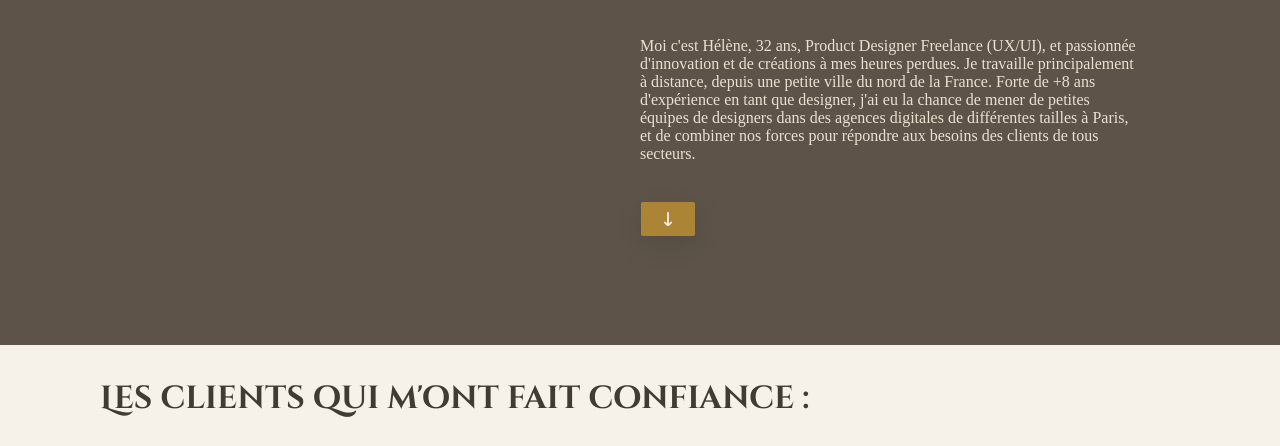
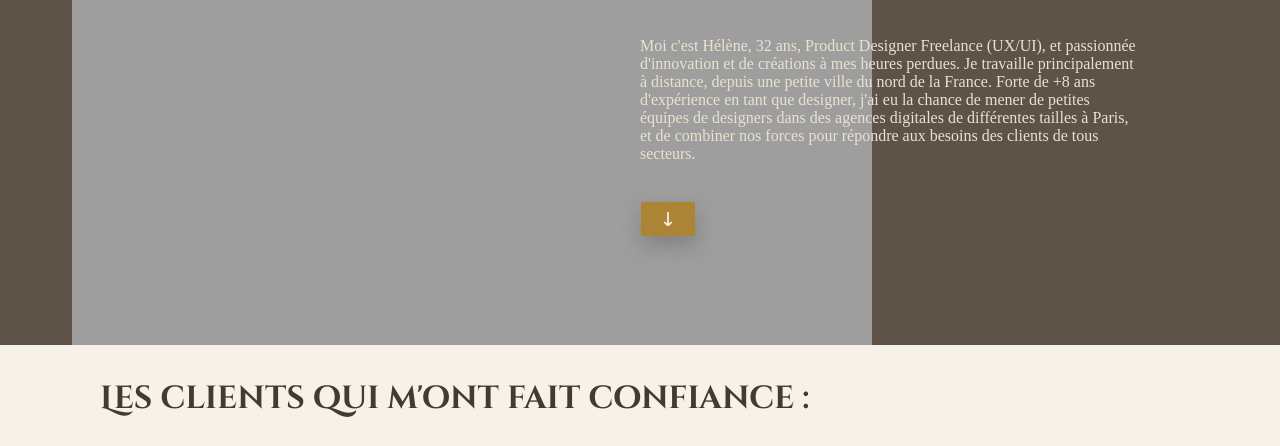
Before and after one commit to vanbc18/Helene-Ramette-Portfolio, a plain HTML site: page about.html in a window 1280 px wide. Shown: the part 335-781 px from the top of the page. Drawn offline with nearby package versions, Linux system fonts and the light colour scheme; the site is published under a folder, as on GitHub Pages, so addresses that start at the root find nothing; a web font is replaced by a local one.

Commit message:
forgot to get rid of the slash in the css file!

```diff
--- a/styleabout.css
+++ b/styleabout.css
@@ -106,7 +106,7 @@ header {
 
   #about-intro-background {
       display: flex;
-      background-image: url(/Photo-BG-About-LN.png);
+      background-image: url(Photo-BG-About-LN.png);
       background-size: contain;
       background-color: #5D5349;
       background-repeat: no-repeat;
```
